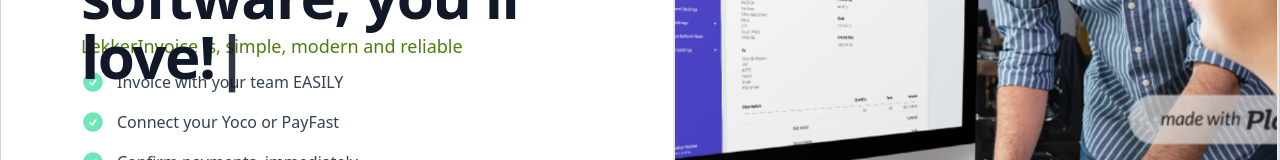
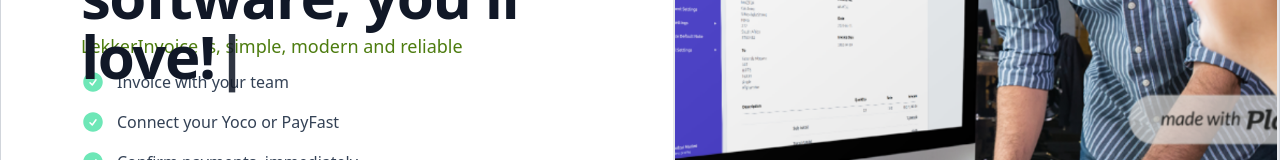
Before and after one commit to hqmhc/lekker-web, a React (Create React App) app: page / in a window 1280 px wide. Shown: the part 315-475 px from the top of the page. Built offline with nearby package versions, Linux system fonts and the light colour scheme.

Commit message:
Replace BrowserRouter with HashRouter

```diff
--- a/src/App.js
+++ b/src/App.js
@@ -1,7 +1,7 @@
 import React from 'react';
 import './App.css';
 
-import { BrowserRouter as Router, Routes, Route} from 'react-router-dom';
+import {  Routes, Route, HashRouter} from 'react-router-dom';
 import Home from './components/pages/home';
 
 
@@ -18,7 +18,7 @@
 
 function App() {
 return (
-	<Router>
+	<HashRouter>
 <Navbar/>
 	<Routes>
 		<Route exact path='/' exact element={<Home />} />
@@ -34,7 +34,7 @@
     <Route path='/pricing' element={<Pricing/>} />
 	</Routes>
 	<Footer/>
-	</Router>
+	</HashRouter>
 );
 }
 
--- a/src/components/pages/home.jsx
+++ b/src/components/pages/home.jsx
@@ -32,7 +32,7 @@
             <svg xmlns="http://www.w3.org/2000/svg" viewBox="0 0 24 24"  className="w-6 h-6 fill-emerald-300">
                 <path fillRule="evenodd" d="M2.25 12c0-5.385 4.365-9.75 9.75-9.75s9.75 4.365 9.75 9.75-4.365 9.75-9.75 9.75S2.25 17.385 2.25 12zm13.36-1.814a.75.75 0 10-1.22-.872l-3.236 4.53L9.53 12.22a.75.75 0 00-1.06 1.06l2.25 2.25a.75.75 0 001.14-.094l3.75-5.25z" clipRule="evenodd" />
             </svg>
-            <p className="text-slate-700">Invoice with your team EASILY</p>
+            <p className="text-slate-700">Invoice with your team </p>
           </div>
           <div className="flex justify-start py-2  space-x-3">
               <svg xmlns="http://www.w3.org/2000/svg" viewBox="0 0 24 24" className="w-6 h-6 fill-emerald-300">
--- a/src/components/pages/navbar.jsx
+++ b/src/components/pages/navbar.jsx
@@ -1,5 +1,6 @@
 
 import React from 'react';
+import { Link } from 'react-router-dom';
 //import React, { useState } from 'react';
 
 
@@ -49,15 +50,13 @@
                 <a href="/" className="inline-flex hidden md:flex items-center text-gray-700 hover:text-blue-500 pr-10 pl-10">Home</a>
 
 
-                  <a href="/features" className="inline-flex hidden md:flex items-center  text-md text-gray-700 hover:text-blue-500 pr-10 pl-10">Features</a>
-
-
+                  <Link to="/features" className="inline-flex hidden md:flex items-center  text-md text-gray-700 hover:text-blue-500 pr-10 pl-10">Features</Link>
 
 
                   <a href="mailto:team@lekkerinvoice.co.za" className="inline-flex hidden md:flex items-center text-md text-gray-700 hover:text-blue-500 pr-10 pl-10">Contact Us</a>
 
 
-                  <a href="/pricing" className="inline-flex items-center hidden md:flex text-md text-gray-700 hover:text-blue-500 pr-10 pl-10">Pricing</a>
+                  <Link to="/pricing" className="inline-flex items-center hidden md:flex text-md text-gray-700 hover:text-blue-500 pr-10 pl-10">Pricing</Link>
 
                   <div className="flex flex-shrink-0 items-center">
 
```
